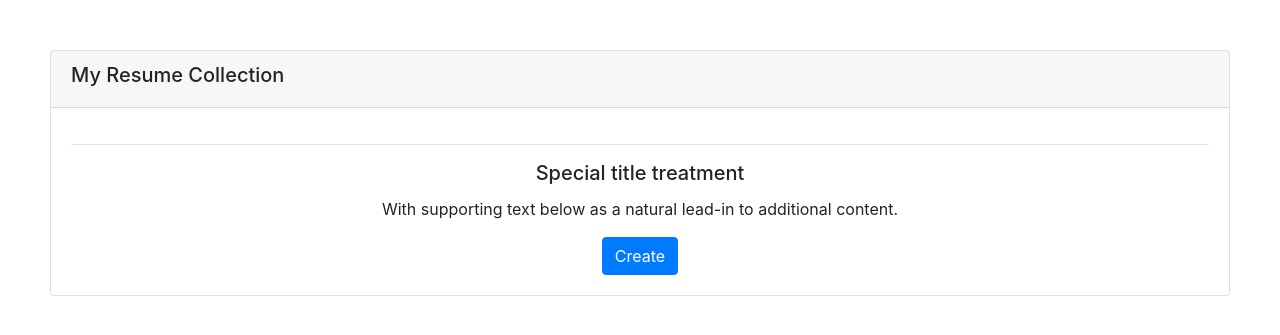
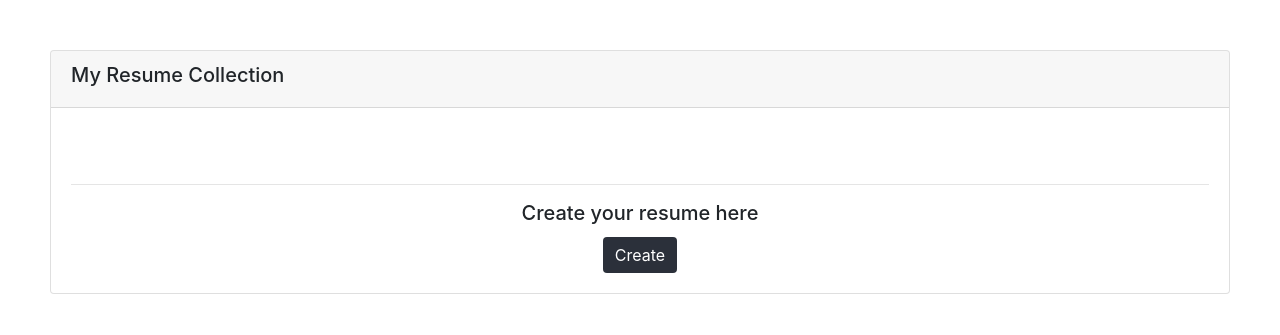
Before and after one commit to marychew97/aresume-v2, a PHP site: page /dashboard.php in a window 1280 px wide. Shown: the part 76-411 px from the top of the page. Run offline with PHP 8.4, Linux system fonts and the light colour scheme; tables that the repository leaves empty or names only in its code hold one stand-in row (values such as "Sample post"); some libraries are stand-ins or nearby versions.

Commit message:
Added resume templates

```diff
--- a/css/dashboard.css
+++ b/css/dashboard.css
@@ -44,6 +44,11 @@
     margin-bottom:20px;
 }
 
+.btn-create{
+    background-color: #2B303A;
+    border: none;
+}
+
 .btn-file{
     background-color: #2B303A;
     border: none;
@@ -87,7 +92,7 @@
     box-shadow: 2px 2px 5px #2B303A;
 } */
 
-.btn-file:hover{
+.btn-file:hover, .btn-create:hover{
     background: #2B303A;
 }
 
--- a/dashboard.php
+++ b/dashboard.php
@@ -1,18 +1,30 @@
 <?php require("components/header.php"); ?>
 <body>
 <?php require("navbar.php"); ?>
+<?php require('config/db.php'); ?>
 
 <div class="card card-collection">
   <div class="card-header">
     <h5>My Resume Collection</h5>
   </div>
   <div class="card-body">
+    <div class="resume-list" style="padding: 20px">
+      <?php
+        $sql = "SELECT * FROM resume";
+        $result = mysqli_query($conn, $sql);
 
+        $rowcount = mysqli_num_rows($result);
+        if($rowcount == 0){
+      ?>
+        <p style="text-align: center">No resumes created yet.</p>
+      <?php
+        }
+      ?>
+    </div>
     <hr/>
     <div class="card-subsection">
-      <h5 class="card-title">Special title treatment</h5>
-      <p class="card-text">With supporting text below as a natural lead-in to additional content.</p>
-      <a href="#" class="btn btn-primary">Create</a>
+      <h5 class="card-title">Create your resume here</h5>
+      <a href="template.php" class="btn btn-primary btn-create">Create</a>
     </div>
   </div>
 </div>
```
Also changed, not shown: template.php (added, +36 -0 lines), images/aresume-template-background.png (added), images/aresume-template2-background.png (added).
